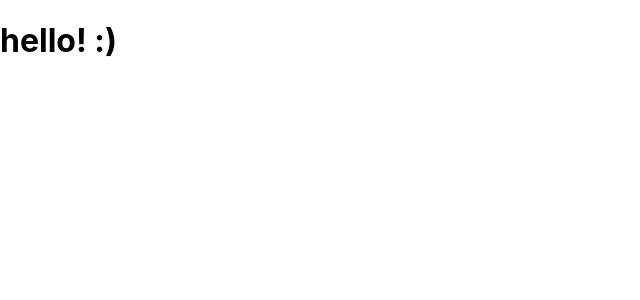
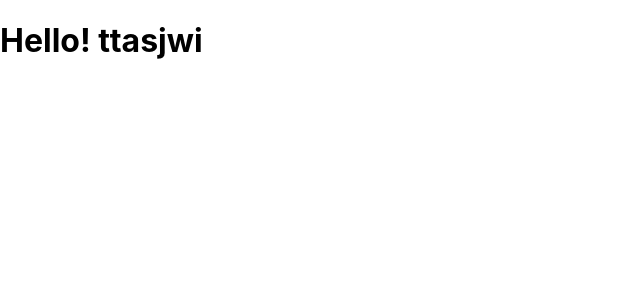
Before and after one commit to ttasjwi/react-habit-tracker, a React (Create React App) app: page / in a window 1280 px wide. Shown: the top 300 px of the page, without its empty margins (0-640 px from the left). Built offline with nearby package versions, Linux system fonts and the light colour scheme.

Commit message:
jsx : 표현식 삽입은 `{...}`을 사용하면 된다.

```diff
--- a/src/components/app.jsx
+++ b/src/components/app.jsx
@@ -1,8 +1,9 @@
 import './app.css';
 
 function App() {
+    const name = 'ttasjwi';
     return (
-        <h1>hello! :)</h1>
+            <h1>Hello! {name}</h1>
     );
 }
 
```
